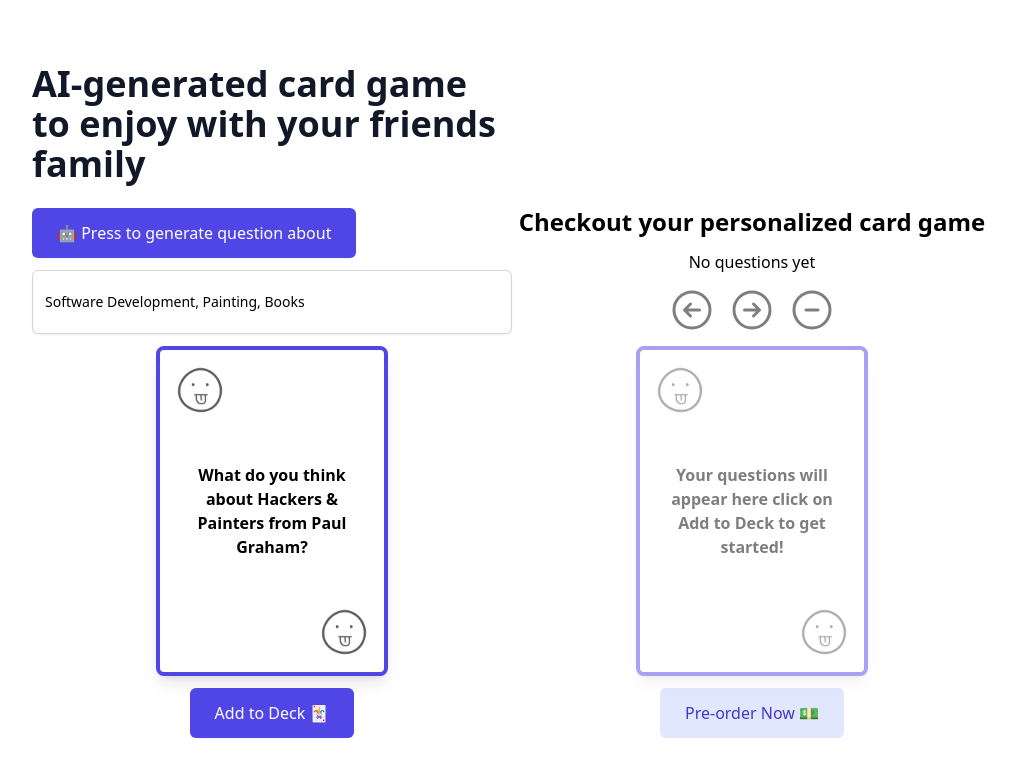
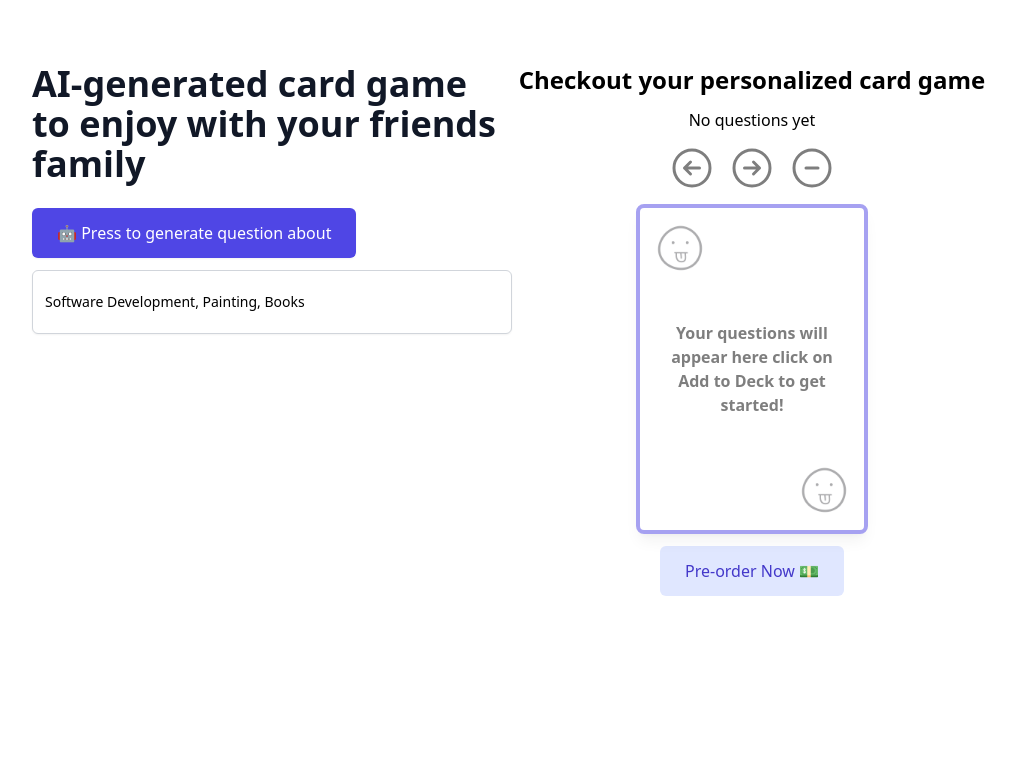
Before and after one commit to different-ai/card-game, a Next.js app: page / in a window 1280 px wide. Shown: the top 776 px of the page, without its empty margins (128-1144 px from the left). Built offline with nearby package versions, Linux system fonts and the light colour scheme.

Commit message:
chore: new

```diff
--- a/pages/index.js
+++ b/pages/index.js
@@ -145,7 +145,7 @@
     const res = await axios.post("/api/questions", { topics });
     const question = res.data.question;
 
-    setQuestion(question);
+    addQuestion(question)
   };
 
   return (
@@ -165,13 +165,7 @@
           {...register("topics", { required: true })}
         />
       </form>
-      <div className="m-auto">
-        <QuestionCard className="m-auto">{question}</QuestionCard>
-      </div>
-      <div className="flex justify-between sm:justify-center">
-        <PrimaryButton onClick={() => addQuestion(question)}>
-          Add to Deck 🃏
-        </PrimaryButton>
+     <div className="flex justify-between sm:justify-center">
         {children}
       </div>
     </div>
```
